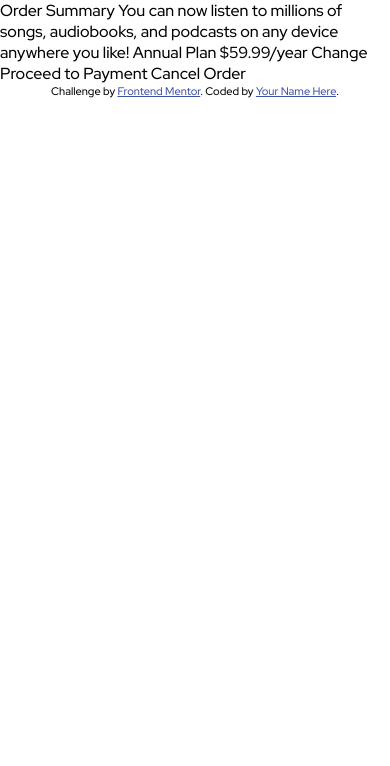
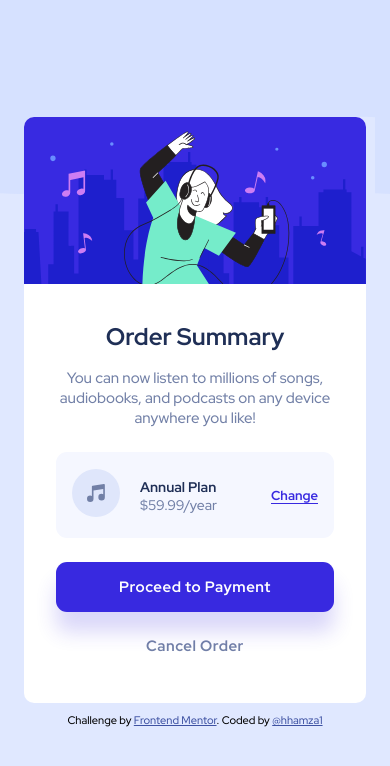
Before and after one commit to hhamza1/fem-order-summary-cpt, a plain HTML site: page index.html in a window 390 px wide. Drawn offline with Linux system fonts and the light colour scheme.

Commit message:
Created mobile view + added btn animation for desktop

```diff
--- a/css/style.css
+++ b/css/style.css
@@ -10,6 +10,151 @@ body {
     margin: 0;
     padding: 0;
     font-family: 'Red Hat Display', sans-serif;
+    background-color: var(--primary-pale-blue);
+    display: flex;
+    flex-direction: column;
+    justify-content: center;
+    align-content: center;
+    padding-left: 24px;
+    padding-right: 24px;
+    height: 100vh;
+}
+
+h1,
+h2,
+h3,
+h4,
+h5,
+h6, p {
+    margin: 0;
+    padding: 0;
+}
+
+body:before {
+    content: '';
+    background-image: url(../img/pattern-background-mobile.svg);
+    position: absolute;
+    top: 0;
+    left: 0;
+    width: 100%;
+    height: 194px;
+    z-index: -99;
+}
+
+.card {
+    background-color: #fff;
+    border-radius: 10px;
+}
+
+.img-container {
+    position: relative;
+    border-radius: inherit;
+}
+
+.img-container > img {
+    width: 100%;
+    border-radius: inherit;
+    border-bottom-left-radius: 0 ;
+    border-bottom-right-radius: 0;
+}
+
+.card-text{
+    padding: 32px;
+}
+
+.order-sum-title {
+    color: var(--neutral-dark-blue);
+    font-weight: 900;
+    text-align: center;
+}
+
+.order-sum-paragraph {
+    color: var(--neutral-desaturated-blue);
+    font-size: 15px;
+    text-align: center;
+    padding: 16px 0 24px 0;
+}
+
+
+.order-sum-option {
+    display: flex;
+    background-color: var(--neutral-bery-pale-blue);
+    padding: 17px 16px 16px 16px;
+    border-radius: 11px;
+    justify-items: center;
+    align-items: center;
+}
+
+.icon-container {
+    margin-right: 20px;
+}
+
+.order-sum-details {
+    color: var(--neutral-dark-blue);
+    font-weight: 900;
+    font-size: 14px;
+}
+
+.fees {
+    color: var(--neutral-desaturated-blue);
+    font-weight: 500;
+}
+
+.btn-change {
+    font-size: 13px;
+    text-decoration: underline;
+    color: var(--primary-bright-blue);
+    font-weight: 700;
+    text-decoration: none;
+    background-image: linear-gradient(currentColor, currentColor);
+    background-position: 0% 100%;
+    background-repeat: no-repeat;
+    background-size: 100% 1px;
+    transition: background-size .3s;
+
+}
+
+.btn-change:hover {
+    background-image: linear-gradient(currentColor, currentColor);
+    color: hsla(245, 83%, 68%, 1);
+    background-size: 0% 1px;
+}
+
+.btn {
+    border: 0;
+    border-radius: 11px;
+    font-family: inherit;
+    font-size: 15px;
+    font-weight: 900;
+    letter-spacing: .5px;
+    padding: 15px 0;
+    width: 100%;
+    cursor: pointer;
+}
+
+.btn-proceed {
+    background-color: var(--primary-bright-blue);
+    box-shadow: 0px 20px 20px hsla(245, 75%, 52%, .19);
+    color: #fff;
+    margin-top: 24px;
+    transition: background-color .3s ease-in-out;
+    position: relative;
+
+}
+
+.btn-proceed:hover {
+    background-color: hsla(245, 83%, 68%, 1);
+}
+
+.btn-cancel {
+    background-color: transparent;
+    color: var(--neutral-desaturated-blue);
+    margin-top: 9px;
+    transition: color .3s ease-in-out;
+}
+
+.btn-cancel:hover {
+    color:hsl(223, 47%, 23%);
 }
 
 
@@ -22,8 +167,5 @@ body {
 
 
 
-
-
-
-.attribution { font-size: 11px; text-align: center; }
+.attribution { padding-top: 10px; font-size: 11px; text-align: center; }
 .attribution a { color: hsl(228, 45%, 44%); }
--- a/index.html
+++ b/index.html
@@ -4,7 +4,7 @@
   <meta charset="UTF-8">
   <meta name="viewport" content="width=device-width, initial-scale=1.0">
 
-  <link rel="icon" type="image/png" sizes="32x32" href="./images/favicon-32x32.png">
+  <link rel="icon" type="image/png" sizes="32x32" href="./img/favicon-32x32.png">
   <link rel="preconnect" href="https://fonts.googleapis.com">
   <link rel="preconnect" href="https://fonts.gstatic.com" crossorigin>
   <link href="https://fonts.googleapis.com/css2?family=Red+Hat+Display:ital,wght@0,500;0,700;1,900&display=swap" rel="stylesheet">
@@ -14,23 +14,35 @@
 
 </head>
 <body>
+    <div class="card">
+        <div class="img-container">
+            <img src="img/illustration-hero.svg" alt="illustration-hero">
+        </div>
 
-  Order Summary
+        <div class="card-text">
+            <h2 class="order-sum-title">Order Summary</h2>
 
-  You can now listen to millions of songs, audiobooks, and podcasts on any
-  device anywhere you like!
+            <p class="order-sum-paragraph">You can now listen to millions of songs, audiobooks, and podcasts on any
+            device anywhere you like!</p>
 
-  Annual Plan
-  $59.99/year
-
-  Change
-
-  Proceed to Payment
-  Cancel Order
+            <div class="order-sum-option">
+                <div class="icon-container">
+                    <img src="img/icon-music.svg" alt="Music Icon">
+                </div>
+                <div class="order-sum-details">
+                    Annual Plan
+                    <span class="fees">$59.99/year</span>
+                </div>
+                <a href="#" class="btn-change">Change</a>
+            </div>
+            <button class="btn btn-proceed">Proceed to Payment</button>
+            <button class="btn btn-cancel">Cancel Order</button>
+        </div>
+  </div>
 
   <div class="attribution">
     Challenge by <a href="https://www.frontendmentor.io?ref=challenge" target="_blank">Frontend Mentor</a>.
-    Coded by <a href="https://github.com/hhamza1">Your Name Here</a>.
+    Coded by <a href="https://github.com/hhamza1">@hhamza1</a>
   </div>
 </body>
 </html>
```
